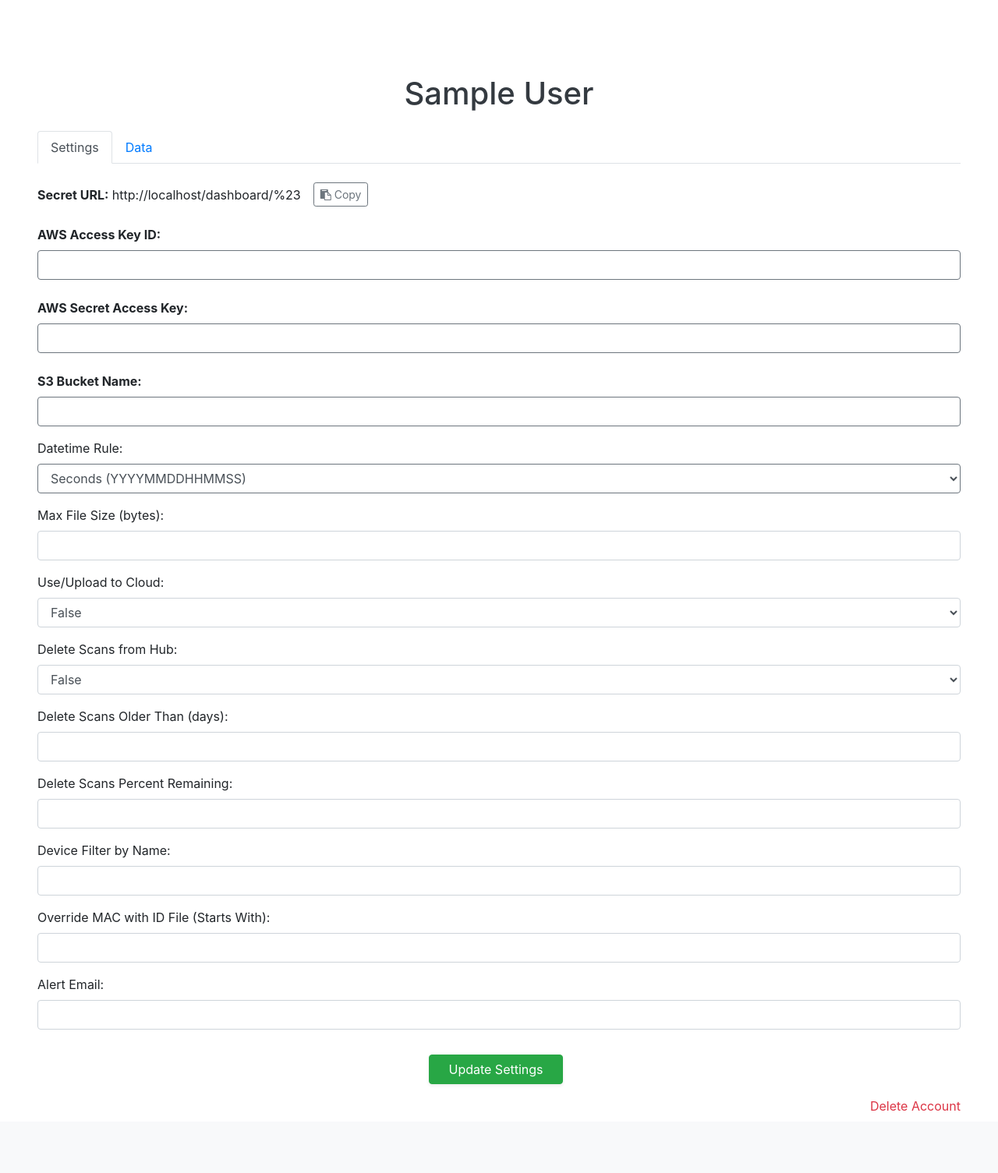
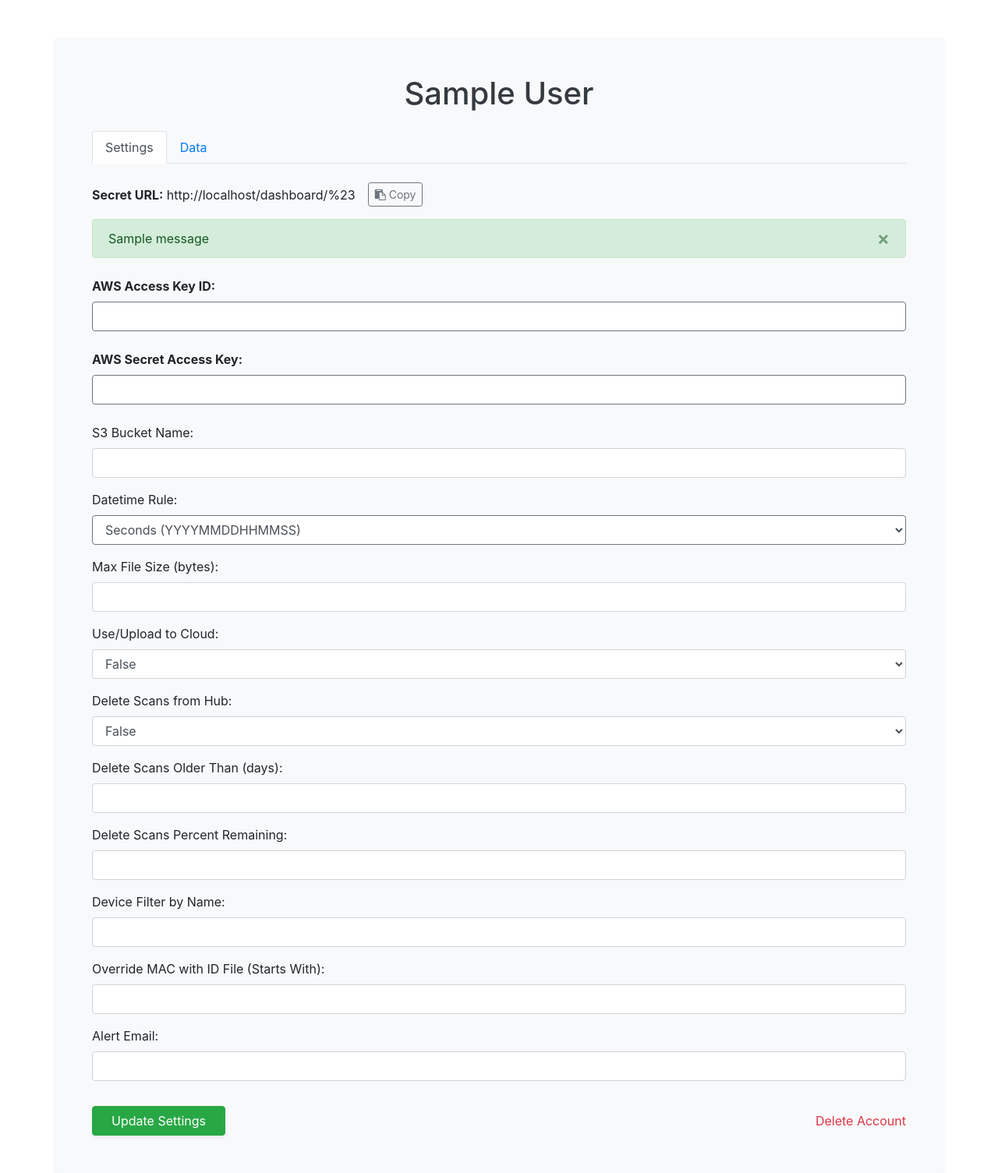
Before and after one commit to Neurotech-Hub/HubLink-Server, a Flask app: template templates/dashboard.html in a window 1280 px wide. Shown: the part 56-1561 px from the top of the page at 78% size. Before the commit the page ends 1481 px from the top, so only its background shows below. Run offline with Flask 3, Linux system fonts and the light colour scheme; tables that the repository leaves empty hold one stand-in row (values such as "Sample post"); the template is opened without the code that fills it: values that come from a table or form of the project are taken from there, most other values are stand-ins (such as "Sample title", 1, 10 or a date in 2020); one stand-in notice (Sample message) is shown; some libraries are stand-ins or nearby versions.

Commit message:
Settings updated bar, formatting

```diff
--- a/app.py
+++ b/app.py
@@ -1,4 +1,4 @@
-from flask import Flask, redirect, render_template, jsonify, request, url_for
+from flask import Flask, redirect, render_template, jsonify, request, url_for, flash
 from models import db, Account, Setting
 import os
 import logging
@@ -11,6 +11,7 @@ logging.basicConfig(level=logging.DEBUG)
 
 # Create Flask app with instance folder configuration
 app = Flask(__name__, instance_relative_config=True)
+app.config['SECRET_KEY'] = os.urandom(24)
 
 # Ensure the instance folder exists
 if not os.path.exists(app.instance_path):
@@ -176,10 +177,12 @@ def update_settings(account_id):
         settings.alert_email = request.form['alert_email']
 
         db.session.commit()
+        flash("Settings updated successfully.", "success")
         logging.debug(f"Settings updated for account ID {account_id}")
         return redirect(url_for('account_dashboard', account_url=Account.query.get_or_404(account_id).url))
     except Exception as e:
         db.session.rollback()
+        flash("There was an issue updating the settings.", "error")
         logging.error(f"There was an issue updating the settings: {e}")
         return "There was an issue updating the settings."
 
--- a/templates/dashboard.html
+++ b/templates/dashboard.html
@@ -1,7 +1,7 @@
 {% extends 'base.html' %}
 
 {% block content %}
-<div class="mt-5 p-5">
+<div class="container mt-5 p-5 bg-light rounded shadow-sm">
     <h1 class="text-center mb-4">{{ account.name }}</h1>
 
     <ul class="nav nav-tabs" id="accountTabs" role="tablist">
@@ -19,7 +19,6 @@
     <div class="tab-content mt-4" id="accountTabContent">
         <div class="tab-pane fade {% if not request.args.get('tab') or request.args.get('tab') != 'data' %}show active{% endif %}"
             id="settings" role="tabpanel" aria-labelledby="settings-tab">
-
             <div class="d-flex align-items-center mb-3">
                 <p class="mb-0 mr-2"><strong>Secret URL:</strong>
                     <span id="secretUrl">{{ url_for('account_dashboard', account_url=account.url, _external=True)
@@ -28,8 +27,23 @@
                 <button id="copyButton" class="btn btn-outline-secondary btn-sm ml-2" onclick="copyToClipboard()">
                     <i class="fa fa-clipboard"></i> Copy
                 </button>
-                <span id="copySuccess" class="ml-2" style="display: none; font-size:0.75rem;">Copied!</span>
+                <span id="copySuccess" class="text-success ml-2" style="display: none;">Copied!</span>
             </div>
+
+            {% with messages = get_flashed_messages(with_categories=true) %}
+            {% if messages %}
+            <div class="mt-3">
+                {% for category, message in messages %}
+                <div class="alert alert-{{ category }} alert-dismissible fade show" role="alert">
+                    {{ message }}
+                    <button type="button" class="close" data-dismiss="alert" aria-label="Close">
+                        <span aria-hidden="true">&times;</span>
+                    </button>
+                </div>
+                {% endfor %}
+            </div>
+            {% endif %}
+            {% endwith %}
 
             <form action="/update/{{ account.id }}" method="POST" class="mt-4">
                 <div class="form-group mb-4">
@@ -45,8 +59,8 @@
                 </div>
 
                 <div class="form-group">
-                    <label for="bucket_name" class="font-weight-bold">S3 Bucket Name:</label>
-                    <input type="text" id="bucket_name" name="bucket_name" class="form-control border border-secondary"
+                    <label for="bucket_name">S3 Bucket Name:</label>
+                    <input type="text" id="bucket_name" name="bucket_name" class="form-control"
                         value="{{ settings.bucket_name }}">
                 </div>
 
@@ -121,15 +135,14 @@
                         value="{{ settings.alert_email }}">
                 </div>
 
-                <div class="text-center">
-                    <button type="submit" class="btn btn-success mt-3 mr-2 shadow-sm px-4">Update Settings</button>
+                <div class="d-flex justify-content-between align-items-center">
+                    <button type="submit" class="btn btn-success mt-3 shadow-sm px-4">Update Settings</button>
+                    <form action="/delete/{{ account.id }}" method="POST" class="d-inline"
+                        onsubmit="return confirm('Are you sure you want to delete this account?');">
+                        <span class="text-danger mt-3" style="cursor: pointer;"
+                            onclick="this.closest('form').submit();">Delete Account</span>
+                    </form>
                 </div>
-            </form>
-            <form action="/delete/{{ account.id }}" method="POST" class="d-inline"
-                onsubmit="return confirm('Are you sure you want to delete this account?');">
-                <span class="text-danger mt-3 f-right" style="cursor: pointer;"
-                    onclick="this.closest('form').submit();">Delete
-                    Account</span>
             </form>
         </div>
 
@@ -141,7 +154,7 @@
                 <thead>
                     <tr>
                         <th>Filename</th>
-                        <th>File Size</th>
+                        <th>Size</th>
                         <th>Updated At</th>
                     </tr>
                 </thead>
@@ -149,7 +162,7 @@
                     {% for file in recent_files %}
                     <tr>
                         <td><a href="{{ file.url }}" download>{{ file.name }}</a></td>
-                        <td>{{ file.size|filesizeformat }}</td>
+                        <td>{{ file.size | filesizeformat }}</td>
                         <td>{{ file.updated_at }}</td>
                     </tr>
                     {% endfor %}
@@ -161,6 +174,7 @@
         </div>
     </div>
 </div>
+
 <script>
     function copyToClipboard() {
         var copyText = document.getElementById("secretUrl").innerText;
```
